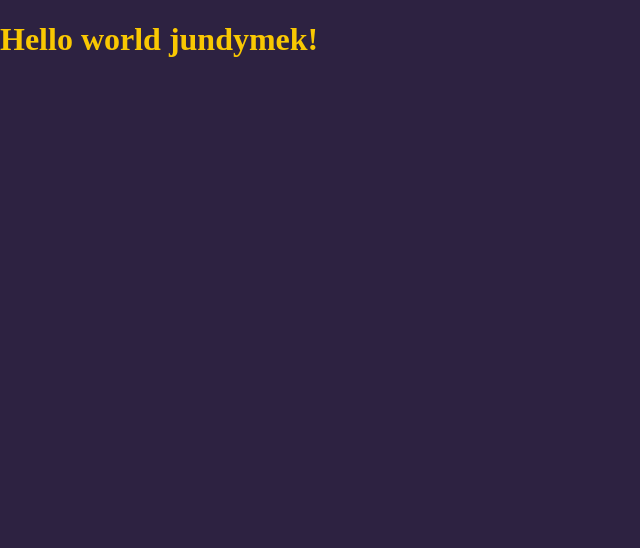
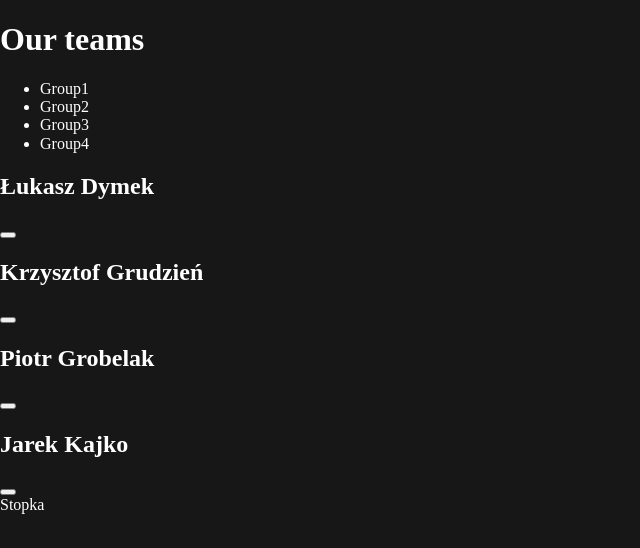
Before and after one commit to kasiaizak/wtf-crew, a website: page src/content/index.html in a window 1280 px wide. Shown: the whole page, without its empty margins (0-640 px from the left). Drawn offline with nearby package versions, Linux system fonts and the light colour scheme; files that its build step writes are made by us from their sources; files whose address does not match are found by name.

Commit message:
feat: basic html

```diff
--- a/src/content/index.html
+++ b/src/content/index.html
@@ -1,5 +1,6 @@
 <!DOCTYPE html>
 <html lang="en">
+
 <head>
   <meta charset="UTF-8" />
   <meta name="viewport" content="width=device-width, initial-scale=1.0" />
@@ -18,9 +19,47 @@
 
   <link rel="stylesheet" href="css/main.css" />
 </head>
+
 <body>
-  <h1>Hello world jundymek!</h1>
+  <main class="main">
+    <header class="header">
+      <h1 class="header__title">Our teams</h1>
+      <p class="header__description"></p>
+    </header>
+    <nav class="nav">
+      <ul class="nav__list">
+        <li class="nav__list-element">Group1</li>
+        <li class="nav__list-element">Group2</li>
+        <li class="nav__list-element">Group3</li>
+        <li class="nav__list-element">Group4</li>
+      </ul>
+    </nav>
+    <div class="users-container">
+      <section class="user">
+        <h2 class="user__title">Łukasz Dymek</h2>
+        <p class="user__description"></p>
+        <button class="user__btn"></button>
+      </section>
+      <section class="user">
+        <h2 class="user__title">Krzysztof Grudzień</h2>
+        <p class="user__description"></p>
+        <button class="user__btn"></button>
+      </section>
+      <section class="user">
+        <h2 class="user__title">Piotr Grobelak</h2>
+        <p class="user__description"></p>
+        <button class="user__btn"></button>
+      </section>
+      <section class="user">
+        <h2 class="user__title">Jarek Kajko</h2>
+        <p class="user__description"></p>
+        <button class="user__btn"></button>
+      </section>
+    </div>
+    <footer class="footer">Stopka</footer>
+  </main>
 
   <script src="js/main.js"></script>
 </body>
+
 </html>
--- a/src/scss/_variables.scss
+++ b/src/scss/_variables.scss
@@ -1,2 +1,2 @@
-$violet: #2D2241;
-$yellow: #F9C802;
+$codgray: #171717;
+$white: #ffffff;
--- a/src/scss/main.scss
+++ b/src/scss/main.scss
@@ -11,6 +11,6 @@ html {
 }
 
 body {
-  color: $yellow;
-  background: $violet;
+  color: $white;
+  background: $codgray;
 }
```
Lines whose indentation alone changed are shown as unchanged.
